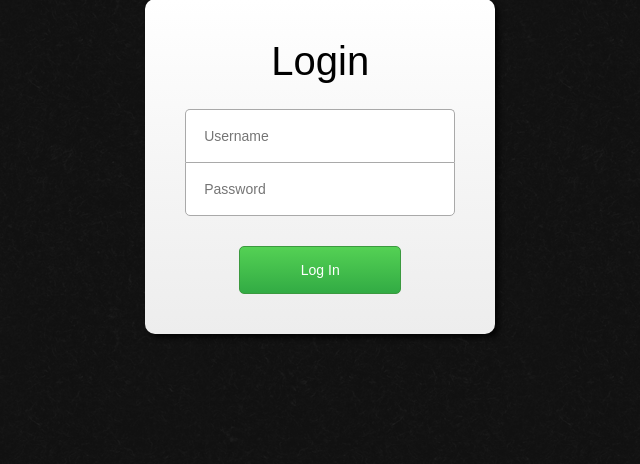
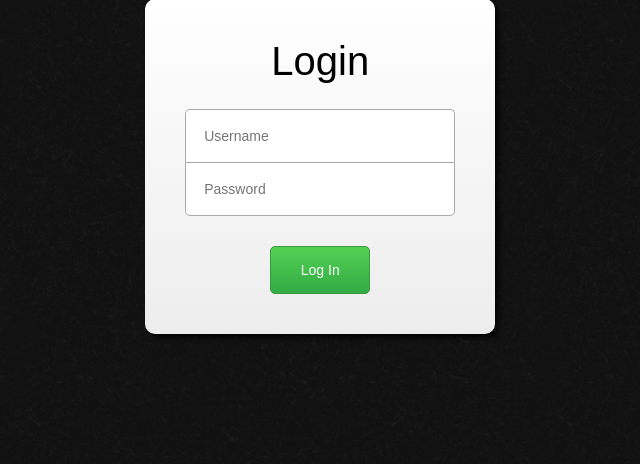
Before and after one commit to BenLorantfy/EMS, a PHP site: page / in a window 1280 px wide. Shown: the part 234-698 px from the top of the page, without its empty margins (322-962 px from the left). Run offline with PHP 8.4, Linux system fonts and the light colour scheme; some web fonts are replaced.

Commit message:
shorter login button

```diff
--- a/css/styles.css
+++ b/css/styles.css
@@ -82,17 +82,15 @@ section{
 }
 
 #loginButton{
-	position: relative;
-	width: 60%;
-	left:50%;
-	margin-left:-30%;
 	padding:15px;
 	font-size: 14px;
 	background-color:red;
 	text-align: center;
-	margin-top:	30px;
 	border-radius: 5px;
 	display: block;
+	margin:auto;
+	width: 100px;
+	margin-top:	30px;
 
 	background: #54d154; /* Old browsers */
 	background: -moz-linear-gradient(top,  #54d154 0%, #32ab44 100%); /* FF3.6+ */
```
